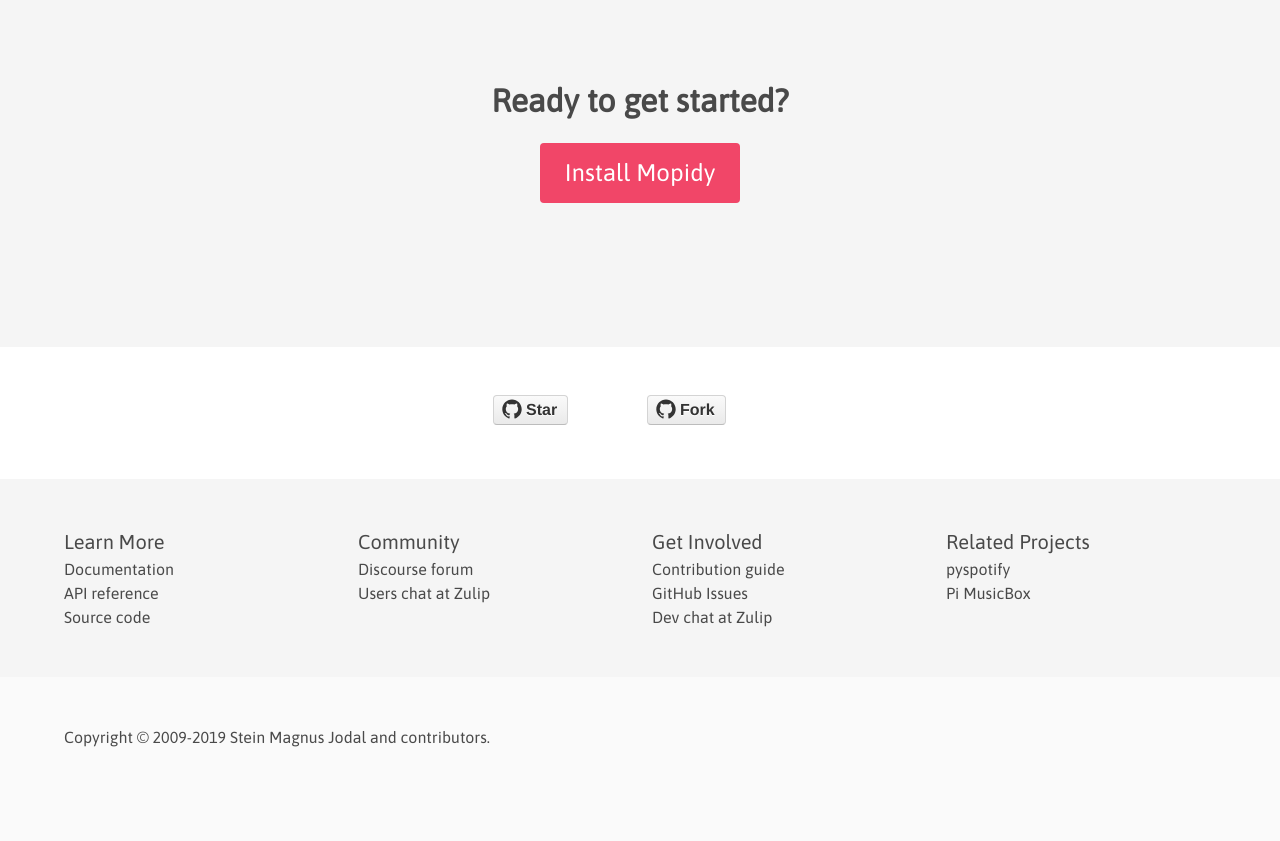
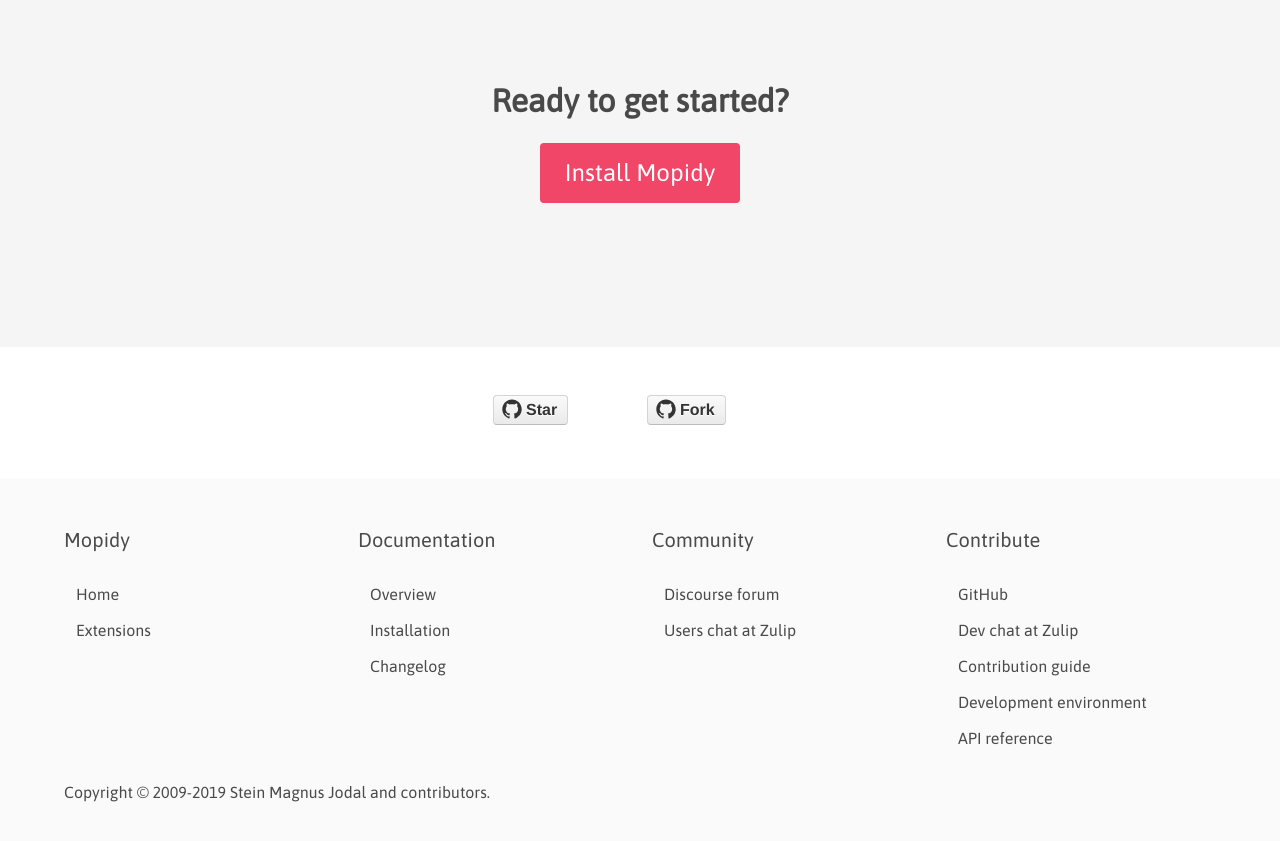
Before and after one commit to mopidy/website, a Jekyll site: the page built from index.html, in a window 1280 px wide and 900 px high, scrolled down 4493 px. Shown: the top 841 px of the window. Built offline with Jekyll 4.4.1, drawn with Linux system fonts in a browser that asks for light colours; some of the changed text lies outside the part shown.

Commit message:
Sync content of navbar and footer

```diff
--- a/_layouts/default.html
+++ b/_layouts/default.html
@@ -42,10 +42,46 @@
         <a class="navbar-item" href="/ext/">Extensions</a>
       </div>
       <div class="navbar-end">
-        <a class="navbar-item" href="https://docs.mopidy.com/">Documentation</a>
-        <a class="navbar-item" href="https://discourse.mopidy.com/">Discourse forum</a>
-        <a class="navbar-item" href="https://mopidy.zulipchat.com/">Zulip chat</a>
-        <a class="navbar-item" href="https://github.com/mopidy">GitHub</a>
+        <div class="navbar-item has-dropdown is-hoverable">
+          <a class="navbar-link">
+            Documentation
+          </a>
+          <div class="navbar-dropdown">
+            <a class="navbar-item" href="https://docs.mopidy.com/en/latest/">Overview</a>
+            <a class="navbar-item" href="https://docs.mopidy.com/en/latest/installation/">Installation</a>
+            <a class="navbar-item" href="https://docs.mopidy.com/en/latest/changelog/">Changelog</a>
+          </div>
+        </div>
+        <div class="navbar-item has-dropdown is-hoverable">
+          <a class="navbar-link">
+            Community
+          </a>
+          <div class="navbar-dropdown">
+            <a class="navbar-item" href="https://discourse.mopidy.com/">Discourse forum</a>
+            <a class="navbar-item" href="https://mopidy.zulipchat.com/#narrow/stream/211349-mopidy-users">
+              Users chat at Zulip</a></li>
+          </div>
+        </div>
+        <div class="navbar-item has-dropdown is-hoverable">
+          <a class="navbar-link">
+            Contribute
+          </a>
+          <div class="navbar-dropdown">
+            <a class="navbar-item" href="https://github.com/mopidy">GitHub</a>
+            <a class="navbar-item" href="https://mopidy.zulipchat.com/#narrow/stream/207265-mopidy-dev">Dev chat at Zulip</a>
+            <hr class="navbar-divider">
+            <a class="navbar-item" href="https://docs.mopidy.com/en/latest/contributing/">Contribution guide</a>
+            <a class="navbar-item" href="https://docs.mopidy.com/en/latest/devenv/">Development environment</a>
+            <a class="navbar-item" href="https://docs.mopidy.com/en/latest/api/">API reference</a>
+          </div>
+        </div>
+        <a class="navbar-item is-hidden-mobile" href="https://github.com/mopidy" title="GitHub">
+          <span class="icon">
+            <svg aria-hidden="true" focusable="false" data-prefix="fab" data-icon="github" class="svg-inline--fa fa-github fa-w-16" role="img" xmlns="http://www.w3.org/2000/svg" viewBox="0 0 496 512">
+              <path fill="currentColor" d="M165.9 397.4c0 2-2.3 3.6-5.2 3.6-3.3.3-5.6-1.3-5.6-3.6 0-2 2.3-3.6 5.2-3.6 3-.3 5.6 1.3 5.6 3.6zm-31.1-4.5c-.7 2 1.3 4.3 4.3 4.9 2.6 1 5.6 0 6.2-2s-1.3-4.3-4.3-5.2c-2.6-.7-5.5.3-6.2 2.3zm44.2-1.7c-2.9.7-4.9 2.6-4.6 4.9.3 2 2.9 3.3 5.9 2.6 2.9-.7 4.9-2.6 4.6-4.6-.3-1.9-3-3.2-5.9-2.9zM244.8 8C106.1 8 0 113.3 0 252c0 110.9 69.8 205.8 169.5 239.2 12.8 2.3 17.3-5.6 17.3-12.1 0-6.2-.3-40.4-.3-61.4 0 0-70 15-84.7-29.8 0 0-11.4-29.1-27.8-36.6 0 0-22.9-15.7 1.6-15.4 0 0 24.9 2 38.6 25.8 21.9 38.6 58.6 27.5 72.9 20.9 2.3-16 8.8-27.1 16-33.7-55.9-6.2-112.3-14.3-112.3-110.5 0-27.5 7.6-41.3 23.6-58.9-2.6-6.5-11.1-33.3 2.6-67.9 20.9-6.5 69 27 69 27 20-5.6 41.5-8.5 62.8-8.5s42.8 2.9 62.8 8.5c0 0 48.1-33.6 69-27 13.7 34.7 5.2 61.4 2.6 67.9 16 17.7 25.8 31.5 25.8 58.9 0 96.5-58.9 104.2-114.8 110.5 9.2 7.9 17 22.9 17 46.4 0 33.7-.3 75.4-.3 83.6 0 6.5 4.6 14.4 17.3 12.1C428.2 457.8 496 362.9 496 252 496 113.3 383.5 8 244.8 8zM97.2 352.9c-1.3 1-1 3.3.7 5.2 1.6 1.6 3.9 2.3 5.2 1 1.3-1 1-3.3-.7-5.2-1.6-1.6-3.9-2.3-5.2-1zm-10.8-8.1c-.7 1.3.3 2.9 2.3 3.9 1.6 1 3.6.7 4.3-.7.7-1.3-.3-2.9-2.3-3.9-2-.6-3.6-.3-4.3.7zm32.4 35.6c-1.6 1.3-1 4.3 1.3 6.2 2.3 2.3 5.2 2.6 6.5 1 1.3-1.3.7-4.3-1.3-6.2-2.2-2.3-5.2-2.6-6.5-1zm-11.4-14.7c-1.6 1-1.6 3.6 0 5.9 1.6 2.3 4.3 3.3 5.6 2.3 1.6-1.3 1.6-3.9 0-6.2-1.4-2.3-4-3.3-5.6-2z"></path>
+            </svg>
+          </span>
+        </a>
       </div>
     </div>
   </div>
@@ -53,55 +89,44 @@
 
 {{ content }}
 
-<section class="hero is-light">
-  <div class="hero-body">
-    <div class="container">
+<footer class="footer">
+  <div class="container">
 
-      <div class="columns">
+    <div class="columns">
         <div class="column">
-          <p class="is-size-5">Learn More</p>
-          <ul>
-            <li><a href="https://docs.mopidy.com/en/latest/">
-              Documentation</a></li>
-            <li><a href="https://docs.mopidy.com/en/latest/api/">
-              API reference</a></li>
-            <li><a href="https://github.com/mopidy">
-              Source code</a></li>
+          <p class="subtitle">Mopidy</p>
+          <ul class="menu-list">
+            <li><a href="/">Home</a></li>
+            <li><a href="/ext/">Extensions</a></li>
           </ul>
         </div>
         <div class="column">
-          <p class="is-size-5">Community</p>
-          <ul>
+          <p class="subtitle">Documentation</p>
+          <ul class="menu-list">
+            <li><a href="https://docs.mopidy.com/en/latest/">Overview</a></li>
+            <li><a href="https://docs.mopidy.com/en/latest/installation/">Installation</a></li>
+            <li><a href="https://docs.mopidy.com/en/latest/changelog/">Changelog</a></li>
+          </ul>
+        </div>
+        <div class="column">
+          <p class="subtitle">Community</p>
+          <ul class="menu-list">
             <li><a href="https://discourse.mopidy.com/">Discourse forum</a></li>
             <li><a href="https://mopidy.zulipchat.com/#narrow/stream/211349-mopidy-users">
               Users chat at Zulip</a></li>
           </ul>
         </div>
         <div class="column">
-          <p class="is-size-5">Get Involved</p>
-          <ul>
-            <li><a href="https://docs.mopidy.com/en/latest/contributing/">
-              Contribution guide</a></li>
-      <li><a href="https://github.com/mopidy/mopidy/issues">GitHub Issues</a></li>
-            <li><a href="https://mopidy.zulipchat.com/#narrow/stream/207265-mopidy-dev">
-              Dev chat at Zulip</a></li>
+          <p class="subtitle">Contribute</p>
+          <ul class="menu-list">
+            <li><a href="https://github.com/mopidy">GitHub</a></li>
+            <li><a href="https://mopidy.zulipchat.com/#narrow/stream/207265-mopidy-dev">Dev chat at Zulip</a></li>
+            <li><a href="https://docs.mopidy.com/en/latest/contributing/">Contribution guide</a></li>
+            <li><a href="https://docs.mopidy.com/en/latest/devenv/">Development environment</a></li>
+            <li><a href="https://docs.mopidy.com/en/latest/api/">API reference</a></li>
           </ul>
         </div>
-        <div class="column">
-          <p class="is-size-5">Related Projects</p>
-          <ul>
-            <li><a href="https://pyspotify.mopidy.com/">pyspotify</a></li>
-            <li><a href="https://www.pimusicbox.com/">Pi MusicBox</a></li>
-          </ul>
-        </div>
-      </div>
-
     </div>
-  </div>
-</section>
-
-<footer class="footer">
-  <div class="container">
 
     <p>
       Copyright &copy; 2009-2019 Stein Magnus Jodal and contributors.
```
